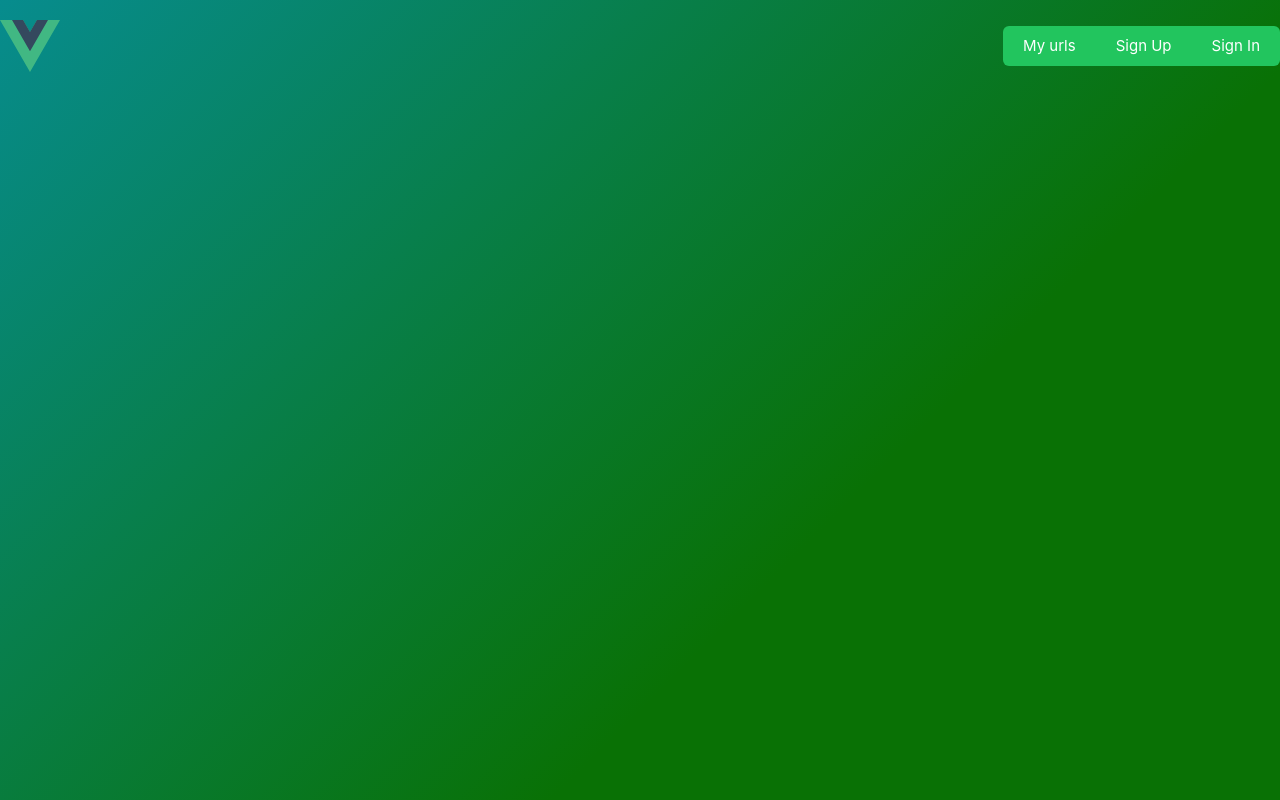
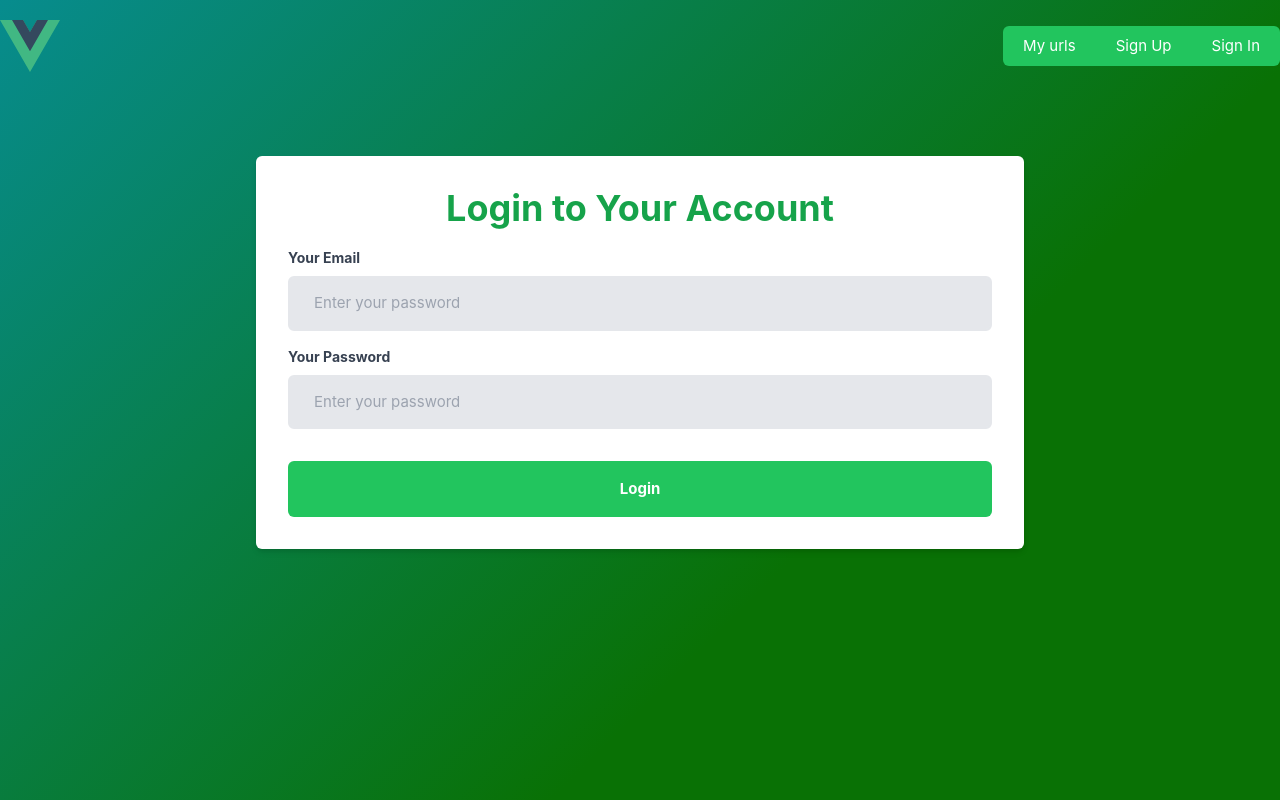
Before and after one commit to sokcheadev2001/front_end_short_url, a Vue app: page /login in a window 1280 px wide. Built offline with nearby package versions, Linux system fonts and the light colour scheme.

Commit message:
create login page with input component

```diff
--- a/src/components/button/button-component.vue
+++ b/src/components/button/button-component.vue
@@ -2,13 +2,18 @@
 import type { PropType } from 'vue'
 
 defineProps({
+  className: String,
   text: String,
   type: String as PropType<'submit' | 'button' | 'reset'>
 })
 </script>
 
 <template>
-  <button class="bg-green-500 hover:bg-green-700 text-white font-bold py-2 px-4 w-40" :type="type">
+  <button
+    class="bg-green-500 hover:bg-green-700 text-white font-bold py-2 px-4 w-40"
+    :class="className"
+    :type="type"
+  >
     {{ text }}
   </button>
 </template>
--- a/src/components/form-input/input-component.vue
+++ b/src/components/form-input/input-component.vue
@@ -1,6 +1,7 @@
 <script setup lang="ts">
 defineProps({
   className: String,
+  label: String,
   type: String,
   name: String,
   placeholder: String,
@@ -16,6 +17,12 @@ const updateValue = (e: Event) => {
 </script>
 
 <template>
+  <label
+    class="block text-gray-700 text-sm font-bold mb-2"
+    v-if="label !== undefined"
+    :for="name"
+    >{{ label }}</label
+  >
   <input
     :class="className"
     :type="type"
--- a/src/router/index.ts
+++ b/src/router/index.ts
@@ -16,6 +16,11 @@ const router = createRouter({
       // this generates a separate chunk (About.[hash].js) for this route
       // which is lazy-loaded when the route is visited.
       component: () => import('../views/AboutView.vue')
+    },
+    {
+      path: '/login',
+      name: 'login',
+      component: () => import('../views/LoginView.vue')
     }
   ]
 })
--- /dev/null
+++ b/src/views/LoginView.vue
@@ -0,0 +1,45 @@
+<script setup lang="ts">
+import Button from '@/components/button/button-component.vue'
+import Input from '@/components/form-input/input-component.vue'
+
+import { ref } from 'vue'
+
+function submit() {
+  alert(email.value)
+}
+const email = ref('')
+const password = ref('')
+</script>
+
+<template>
+  <div class="bg-white shadow-md p-8 rounded-md mb-10">
+    <form @submit.prevent="submit">
+      <h1 class="text-4xl font-bold mb-5 text-center text-green-600">Login to Your Account</h1>
+      <div class="mb-4">
+        <Input
+          label="Your Email"
+          type="email"
+          className="rounded-md w-full bg-gray-200 appearance-none border-2 border-gray-200 py-4 px-6 text-gray-700 leading-tight focus:outline-none focus:bg-white focus:border-green-500"
+          name="email"
+          placeholder="Enter your password"
+          v-model="email"
+        />
+      </div>
+      <div class="mb-4">
+        <Input
+          label="Your Password"
+          type="password"
+          className="rounded-md w-full bg-gray-200 appearance-none border-2 border-gray-200 py-4 px-6 text-gray-700 leading-tight focus:outline-none focus:bg-white focus:border-green-500"
+          name="password"
+          placeholder="Enter your password"
+          v-model="password"
+        />
+      </div>
+      <Button
+        className="mt-4 rounded-md outline-1 outline-gray-50 py-4 w-full"
+        text="Login"
+        type="submit"
+      />
+    </form>
+  </div>
+</template>
```
Also changed, not shown: src/views/HomeView.vue (+0 -7 lines).
